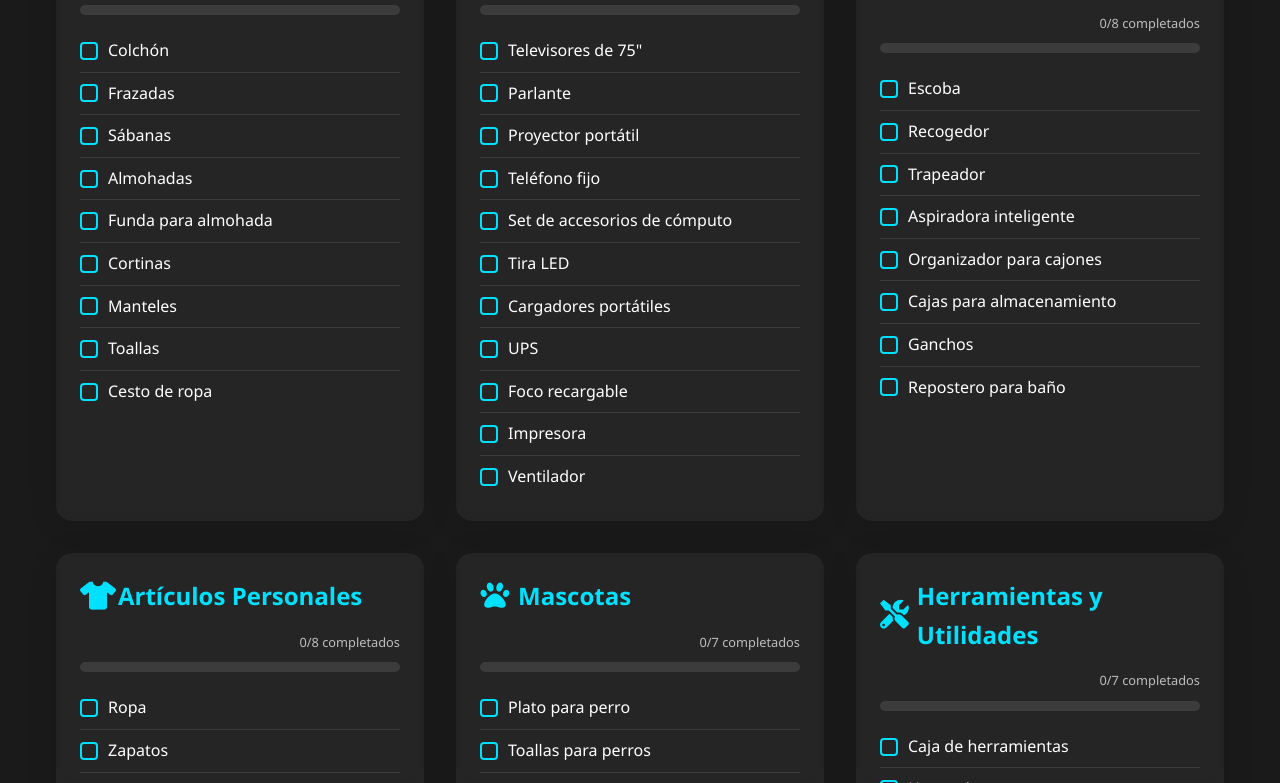
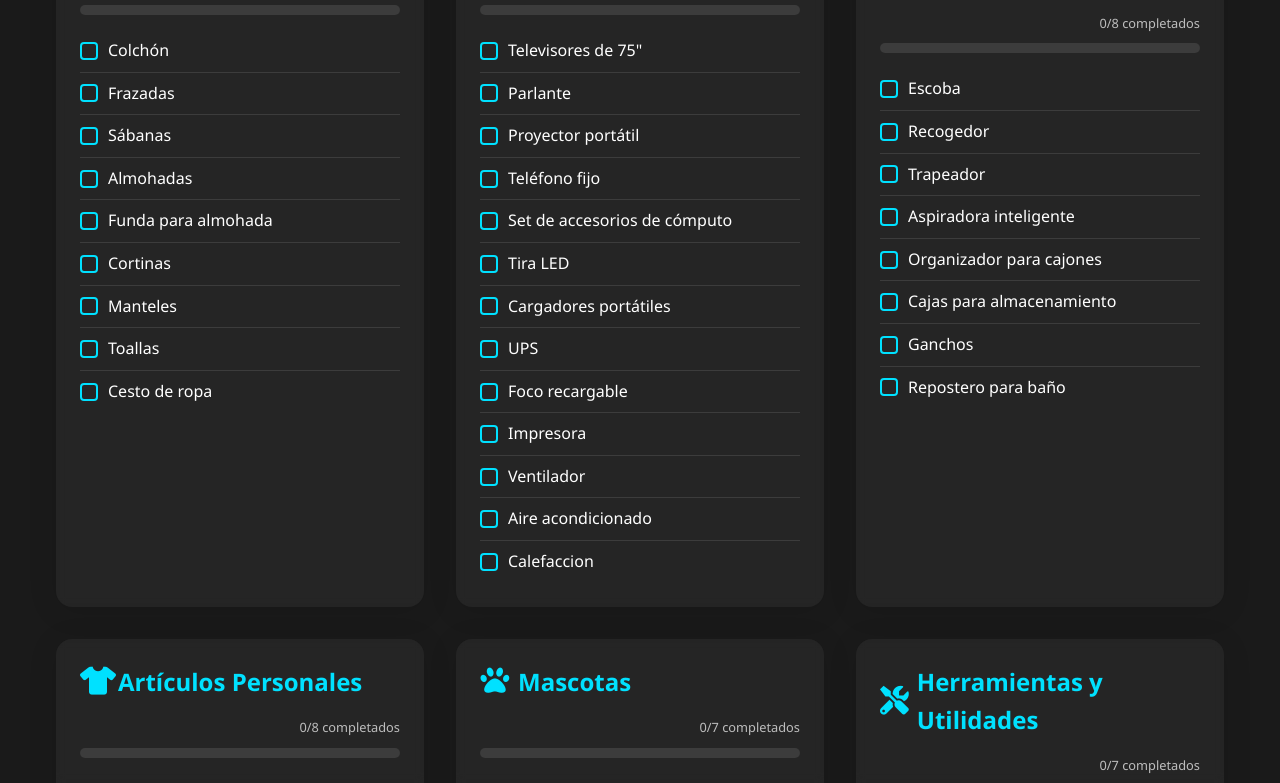
Before and after one commit to ProjectsNamix/listadecosas, a plain HTML site: page index.html in a window 1280 px wide. Shown: the part 1524-2307 px from the top of the page. Drawn offline with Linux system fonts and the light colour scheme.

Commit message:
Update index.html

```diff
--- a/index.html
+++ b/index.html
@@ -294,6 +294,8 @@
               "Foco recargable",
               "Impresora",
               "Ventilador",
+              "Aire acondicionado",
+              "Calefaccion",
             ],
           },
           {
```
